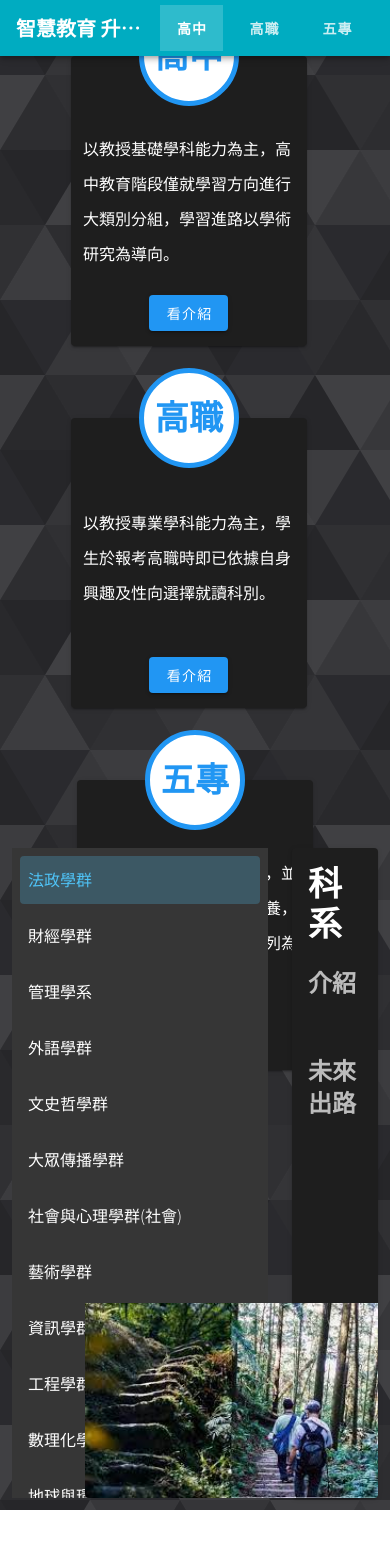
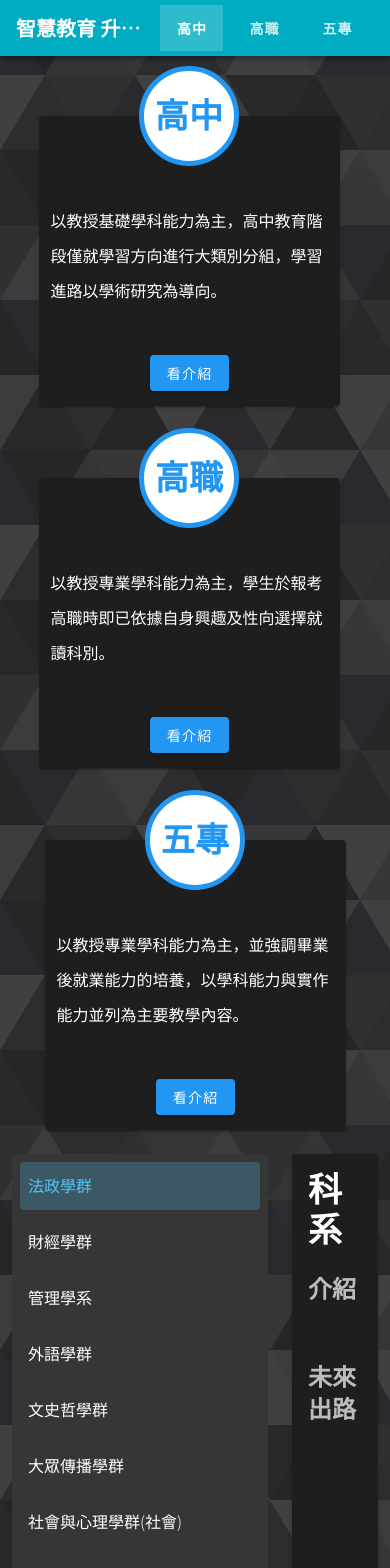
Before and after one commit to kukina622/web_design_class, a Vue app: page / in a window 390 px wide. Shown: the top 1568 px of the page. Before the commit the page ends 1510 px from the top, so only its background shows below. Built offline with nearby package versions, Linux system fonts and the light colour scheme.

Commit message:
Optimize layout

```diff
--- a/src/components/departmentIntro.vue
+++ b/src/components/departmentIntro.vue
@@ -38,7 +38,7 @@
         <v-card-text class="text-h6">
           {{ future_text }}
         </v-card-text>
-        <img :src="d_image" class="d_img" height="30%" />
+        <img :src="d_image" class="d_img" />
       </v-card>
     </v-col>
   </v-row>
@@ -80,6 +80,7 @@ export default {
 <style scoped>
 .d_img {
   position: absolute;
+  height: 30%;
   right: 0;
   bottom: 0;
 }
--- a/src/components/schoolSystemIntro.vue
+++ b/src/components/schoolSystemIntro.vue
@@ -1,6 +1,6 @@
 <template>
-  <v-row align="center" justify="center" style="height: calc(100vh - 64px)">
-    <v-col lg="3" class="mr-3 mt-sm-15" sm="6" cols="8">
+  <v-row align="center" justify="center" class="outerRow">
+    <v-col lg="3" class="mr-3 mt-sm-15 mt-15" sm="6" cols="10">
       <transition name="flyInto">
         <v-card height="290px" v-show="show">
           <v-row justify="center" class="fill-height">
@@ -31,7 +31,7 @@
         </v-card>
       </transition>
     </v-col>
-    <v-col lg="3" class="mr-3 mt-sm-15 mt-15" sm="6" cols="8">
+    <v-col lg="3" class="mr-3 mt-sm-15 mt-15" sm="6" cols="10">
       <transition name="flyInto">
         <v-card height="290px" v-show="show">
           <v-row justify="center" class="fill-height">
@@ -62,7 +62,7 @@
         </v-card>
       </transition>
     </v-col>
-    <v-col lg="3" sm="6" class="mt-sm-15 mt-15" cols="8">
+    <v-col lg="3" sm="6" class="mt-sm-15 mt-15" cols="10">
       <transition name="flyInto">
         <v-card height="290px" v-show="show">
           <v-row justify="center" class="fill-height">
@@ -154,4 +154,12 @@ a:active {
 .v-avatar span {
   pointer-events: none;
 }
+.outerRow {
+  height: calc(100vh - 64px);
+}
+@media (max-width: 1264px) {
+  .outerRow {
+    height: auto;
+  }
+}
 </style>
```
